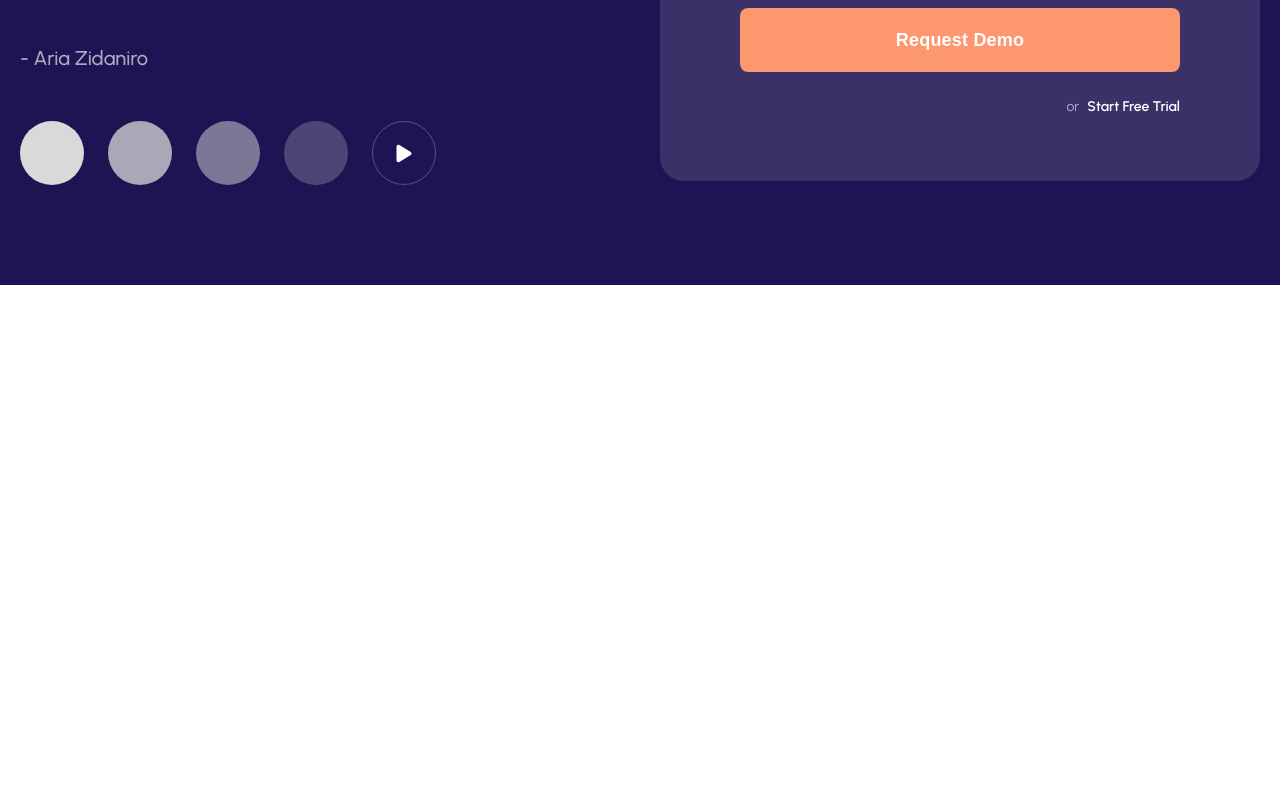
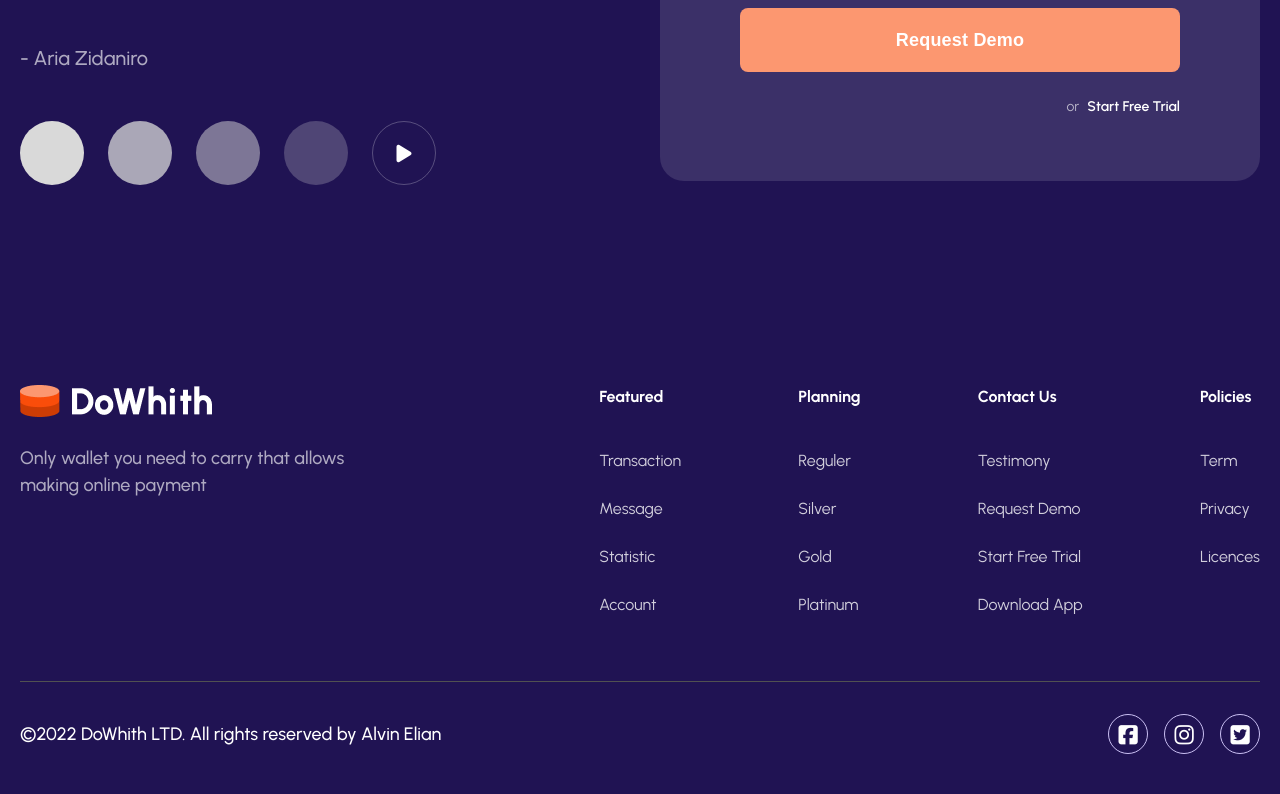
Before and after one commit to ajoy-code-dreamer/DoWhith, a plain HTML site: page index.html in a window 1280 px wide. Shown: the part 5588-6382 px from the top of the page. Before the commit the page ends 5873 px from the top, so only its background shows below. Drawn offline with Linux system fonts and the light colour scheme.

Commit message:
added fotter section design

```diff
--- a/css/style.css
+++ b/css/style.css
@@ -824,6 +824,7 @@ nav {
   font-size: 20px;
   color: var(--white-clr);
   border: 1.5px solid rgba(255, 255, 255, 0.25);
+  cursor: pointer;
 }
 .newsletter_form_wrapper {
   width: 600px;
@@ -902,7 +903,7 @@ nav {
   font-weight: var(--semi-bold-weight);
   line-height: 150%;
 }
-.newsletter_trial span{
+.newsletter_trial span {
   color: rgba(255, 255, 255, 0.64);
   font-size: 14px;
   font-weight: var(--regular-weight);
@@ -910,9 +911,99 @@ nav {
   margin-right: 8px;
 }
 /* ============== newsletter section css end here =============== */
-/* ============== section css start here =============== */
+/* ============== footer section css start here =============== */
+footer {
+  padding: 100px 0 40px 0;
+  background-color: var(--primary-bg-clr);
+}
+.footer_item_wrapper {
+  display: flex;
+  justify-content: space-between;
+  margin-bottom: 64px;
+}
+.footer_item {
+  flex-shrink: 0;
+}
+.footer_brand_logo {
+  width: 192px;
+  height: 32px;
+  overflow: hidden;
+  object-fit: cover;
+  object-position: center;
+  margin-bottom: 24px;
+}
+.footer_summery {
+  width: 332px;
+  color: rgba(255, 255, 255, 0.64);
+  font-size: 18px;
+  font-weight: var(--medium-weight);
+  line-height: 150%;
+}
+.footer_item:nth-child(1) {
+  margin-right: 130px;
+}
+.footer_item_heading {
+  color: var(--white-clr);
+  font-size: 16px;
+  font-weight: var(--bold-weight);
+  line-height: 150%;
+  margin-bottom: 40px;
+}
+.footer_quicklick_wrapper {
+  display: flex;
+  flex-direction: column;
+  gap: 24px;
+}
+.footer_quicklink {
+  color: rgba(255, 255, 255, 0.8);
+  font-size: 16px;
+  font-weight: var(--regular-weight);
+  line-height: 150%;
+  transition: var(--transition);
+  -webkit-transition: var(--transition);
+  -moz-transition: var(--transition);
+  -ms-transition: var(--transition);
+  -o-transition: var(--transition);
+}
+.footer_quicklink:hover {
+  color: var(--white-clr);
+}
+.footer_copyright_wrapper {
+  margin-top: 32px;
+  border-top: 1px solid #515151;
+  padding-top: 32px;
+  display: flex;
+  justify-content: space-between;
+  align-items: center;
+}
+.footer_copyright_text {
+  color: var(--white-clr);
+  font-size: 18px;
+  font-weight: var(--medium-weight);
+  line-height: 24px;
+}
+.footer_sociallink_wrapper {
+  display: flex;
+  align-items: center;
+  column-gap: 16px;
+}
+.footer_sociallink {
+  flex-shrink: 0;
+  width: 40px;
+  height: 40px;
+  border-radius: 50%;
+  -webkit-border-radius: 50%;
+  -moz-border-radius: 50%;
+  -ms-border-radius: 50%;
+  -o-border-radius: 50%;
+  border: 1px solid #cac0f3;
+  text-align: center;
+}
+.footer_sociallink i {
+  font-size: 22px;
+  line-height: 40px;
+  text-align: left;
+  color: var(--white-clr);
+}
 
-/* ============== section css end here =============== */
-/* ============== section css start here =============== */
-
-/* ============== section css end here =============== */
+/* ============== footer section css end here =============== */
--- a/index.html
+++ b/index.html
@@ -394,8 +394,74 @@
       </div>
     </section>
     <!-- =============== newsletter section end here ============= -->
-    <!-- =============== section start here ============= -->
-
-    <!-- =============== section end here ============= -->
+    <!-- ===============footer section start here ============= -->
+    <footer>
+      <div class="container">
+        <div class="footer_item_wrapper">
+          <div class="footer_item">
+            <a href="#" class="footer_brand_logo">
+              <picture>
+                <img src="./images/footer_brand_logo.png" alt="logo" />
+              </picture>
+            </a>
+            <p class="footer_summery">
+              Only wallet you need to carry that allows making online payment
+            </p>
+          </div>
+          <div class="footer_item">
+            <h4 class="footer_item_heading">Featured</h4>
+            <ul class="footer_quicklick_wrapper">
+              <li><a href="#" class="footer_quicklink">Transaction</a></li>
+              <li><a href="#" class="footer_quicklink">Message</a></li>
+              <li><a href="#" class="footer_quicklink">Statistic</a></li>
+              <li><a href="#" class="footer_quicklink">Account</a></li>
+            </ul>
+          </div>
+          <div class="footer_item">
+            <h4 class="footer_item_heading">Planning</h4>
+            <ul class="footer_quicklick_wrapper">
+              <li><a href="#" class="footer_quicklink">Reguler</a></li>
+              <li><a href="#" class="footer_quicklink">Silver</a></li>
+              <li><a href="#" class="footer_quicklink">Gold</a></li>
+              <li><a href="#" class="footer_quicklink">Platinum</a></li>
+            </ul>
+          </div>
+          <div class="footer_item">
+            <h4 class="footer_item_heading">Contact Us</h4>
+            <ul class="footer_quicklick_wrapper">
+              <li><a href="#" class="footer_quicklink">Testimony</a></li>
+              <li><a href="#" class="footer_quicklink">Request Demo</a></li>
+              <li><a href="#" class="footer_quicklink">Start Free Trial</a></li>
+              <li><a href="#" class="footer_quicklink">Download App</a></li>
+            </ul>
+          </div>
+          <div class="footer_item">
+            <h4 class="footer_item_heading">Policies</h4>
+            <ul class="footer_quicklick_wrapper">
+              <li><a href="#" class="footer_quicklink">Term</a></li>
+              <li><a href="#" class="footer_quicklink">Privacy</a></li>
+              <li><a href="#" class="footer_quicklink">Licences</a></li>
+            </ul>
+          </div>
+        </div>
+        <div class="footer_copyright_wrapper">
+          <h5 class="footer_copyright_text">
+            ©2022 DoWhith LTD. All rights reserved by Alvin Elian
+          </h5>
+          <div class="footer_sociallink_wrapper">
+            <a href="#" class="footer_sociallink"
+              ><i class="fa-brands fa-square-facebook"></i
+            ></a>
+            <a href="#" class="footer_sociallink"
+              ><i class="fa-brands fa-instagram"></i
+            ></a>
+            <a href="#" class="footer_sociallink"
+              ><i class="fa-brands fa-square-twitter"></i
+            ></a>
+          </div>
+        </div>
+      </div>
+    </footer>
+    <!-- ===============footer section end here ============= -->
   </body>
 </html>
```
Also changed, not shown: images/footer_brand_logo.png (added).
